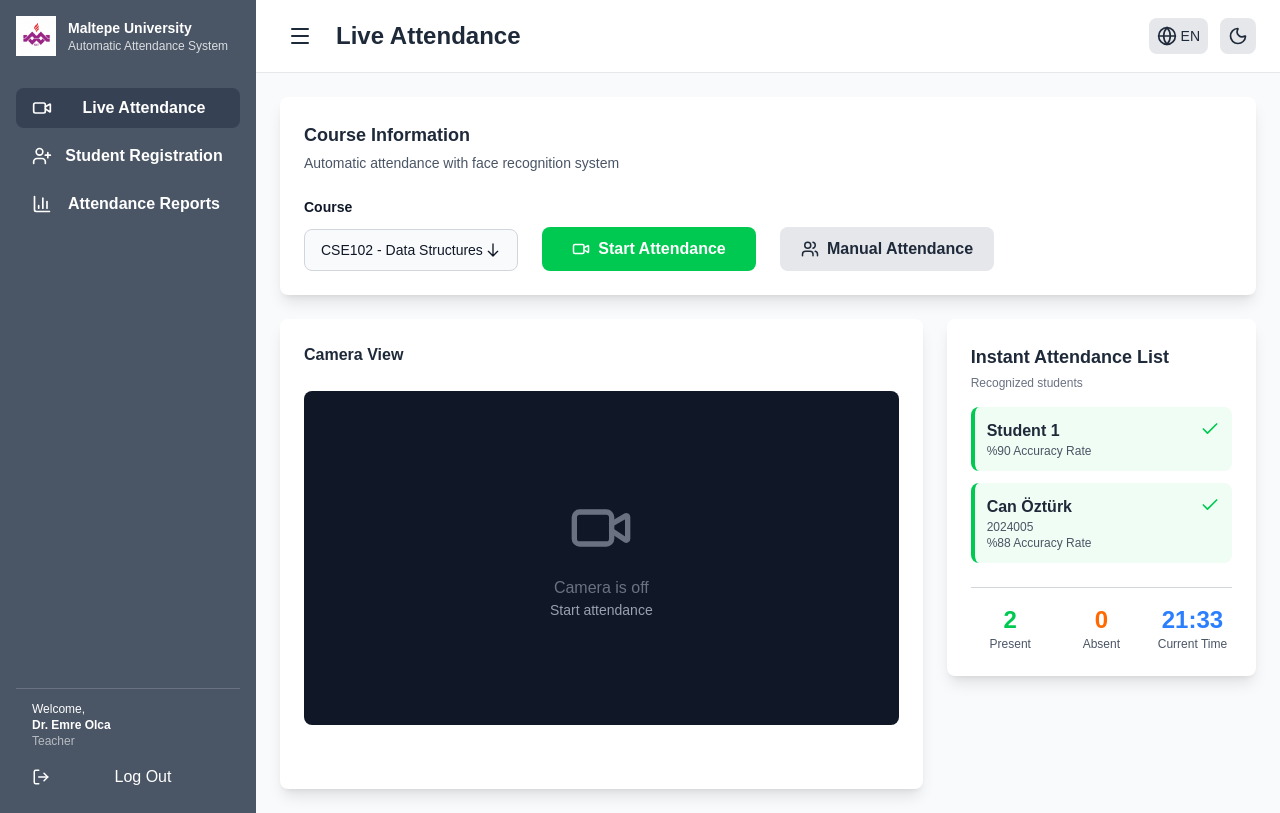
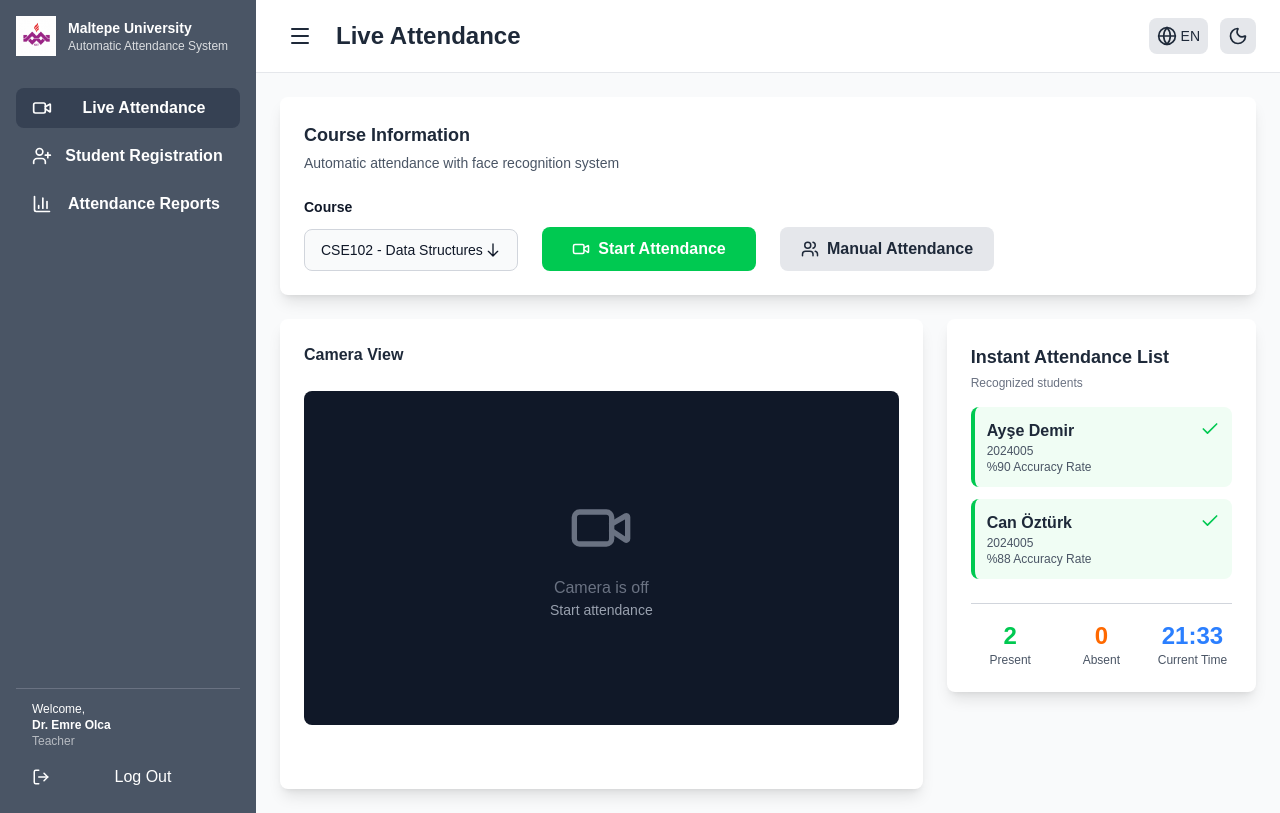
Before and after one commit to cerenyasarr/SE342-AttendanceSystem, a Next.js app in the folder frontend/: page /teacher-live-attendance in a window 1280 px wide. Built offline with nearby package versions, Linux system fonts and the light colour scheme.

Commit message:
Update student data in attendance page
Replaced placeholder student name with 'Ayşe Demir' and added 'id2' field to the first student entry in the students array.

```diff
--- a/frontend/app/teacher-live-attendance/page.tsx
+++ b/frontend/app/teacher-live-attendance/page.tsx
@@ -23,7 +23,7 @@ export default function TeacherLiveAttendance() {
   ];
 
   const students = [
-    { id: '213332', name: 'Student 1', confidence: 90, status: 'present' },
+    { id: '213332', name: 'Ayşe Demir', id2: '2024005', confidence: 90, status: 'present' },
     { id: 'Can Öztürk', name: 'Can Öztürk', id2: '2024005', confidence: 88, status: 'present' },
   ];
 
```
